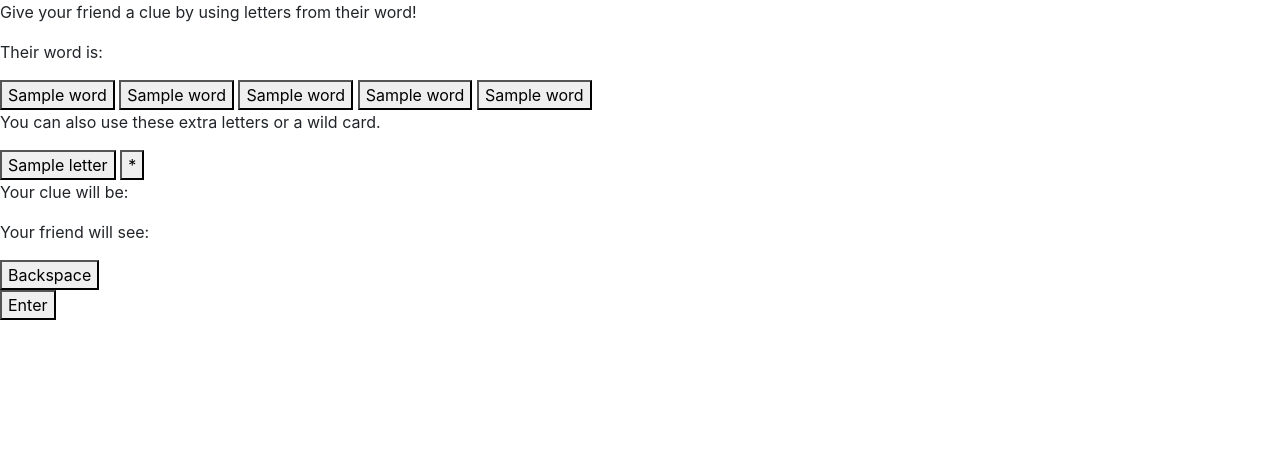
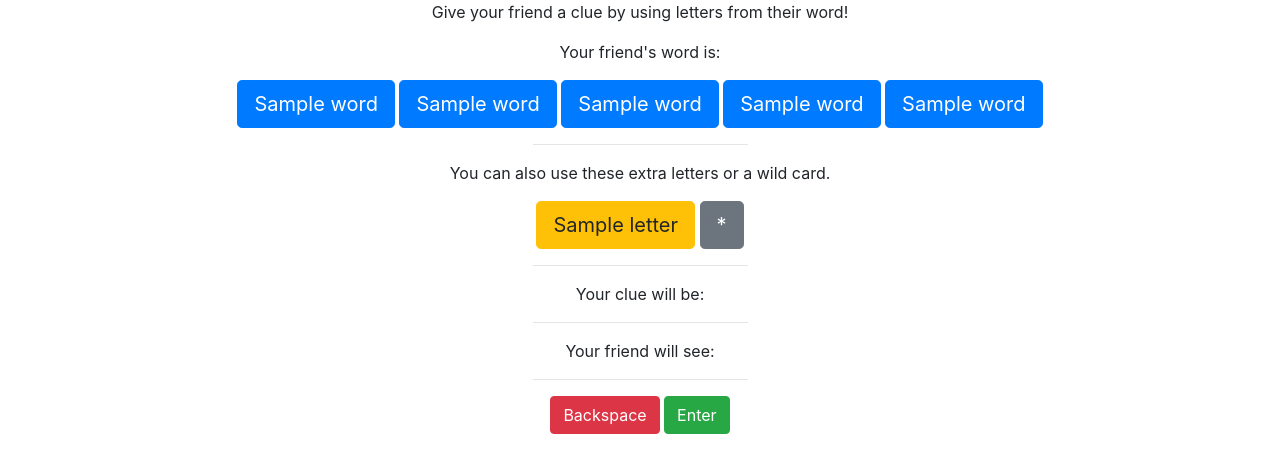
Before and after one commit to codefeld/lettergame, a Flask app: template templates/clue.html in a window 1280 px wide. Shown: the top 473 px of the page. Run offline with Flask 2, Linux system fonts and the light colour scheme; the template is opened without the code that fills it: most values are stand-ins (such as "Sample title", 1, 10 or a date in 2020); some libraries are stand-ins or nearby versions.

Commit message:
made clue.html look pretty

```diff
--- a/game.py
+++ b/game.py
@@ -42,9 +42,10 @@ def hello(name):
 def new_game():
 	game = Game()
 	games[game.key] = game
-	print("http://localhost:5000/game/{}/clue".format(game.key))
+	clue_url = "/game/{}/clue".format(game.key)
+	print( "http://localhost:5000{}".format(clue_url))
 	print(game.word)
-	return render_template("game.html")
+	return render_template("game.html", clue_url=clue_url)
 
 @app.route("/game/<string:key>/clue", methods = ['POST', 'GET'])
 def give_clue(key):
--- a/templates/clue.html
+++ b/templates/clue.html
@@ -1,27 +1,31 @@
 {% extends "layout.html" %}
 {% block content %}
+<div class="container" style="text-align: center">
 <p>Give your friend a clue by using letters from their word!</p>
-<p>Their word is:</p>
-<button onclick="updateClues('{{word[0]}}')" type="button">{{word[0]}}</button>
-<button onclick="updateClues('{{word[1]}}')" type="button">{{word[1]}}</button>
-<button onclick="updateClues('{{word[2]}}')" type="button">{{word[2]}}</button>
-<button onclick="updateClues('{{word[3]}}')" type="button">{{word[3]}}</button>
-<button onclick="updateClues('{{word[4]}}')" type="button">{{word[4]}}</button>
+<p>Your friend's word is:</p>
+<button onclick="updateClues('{{word[0]}}')" type="button" class="btn btn-primary btn-lg">{{word[0]}}</button>
+<button onclick="updateClues('{{word[1]}}')" type="button" class="btn btn-primary btn-lg">{{word[1]}}</button>
+<button onclick="updateClues('{{word[2]}}')" type="button" class="btn btn-primary btn-lg">{{word[2]}}</button>
+<button onclick="updateClues('{{word[3]}}')" type="button" class="btn btn-primary btn-lg">{{word[3]}}</button>
+<button onclick="updateClues('{{word[4]}}')" type="button" class="btn btn-primary btn-lg">{{word[4]}}</button>
+<hr class="col-3 col-md-2">
 <p>You can also use these extra letters or a wild card.</p>
 {% for letter in letters %}
-<button onclick="updateClues('{{letter}}')" type="button">{{letter}}</button>
+<button onclick="updateClues('{{letter}}')" type="button" class="btn btn-warning btn-lg">{{letter}}</button>
 {% endfor %}
-<button onclick="updateClues('*')" type="button">*</button>
+<button onclick="updateClues('*')" type="button" class="btn btn-secondary btn-lg">*</button>
+<hr class="col-3 col-md-2">
 <p>Your clue will be:</p>
 <div id="clue_show"></div>
+<hr class="col-3 col-md-2">
 <p>Your friend will see:</p>
 <div id="clue_clue"></div>
-<button onclick="backspace()" type="button">Backspace</button>
+<hr class="col-3 col-md-2">
 <form action="/game/{{uuid}}/clue" method="post" id="form1">
 	<input type="hidden" id="clue" name="clue" value="">
 </form>
-
-<button type="submit" form="form1" value="Submit">Enter</button>
+<button onclick="backspace()" type="button" class="btn btn-danger">Backspace</button>
+<button type="submit" form="form1" value="Submit" class="btn btn-success">Enter</button>
 
 <script>
 
@@ -42,17 +46,24 @@ function updateClue(letter) {
 }
 
 function updateClueClue(letter) {
-
+	style = "btn btn-warning btn-lg"
 	if (word.indexOf(letter) > -1) {
 		letter = "?"
+		style = "btn btn-primary btn-lg"
+	} else if (letter === "*") {
+		style = "btn btn-secondary btn-lg"
 	}
 
-	const span2 = document.createElement("span")
+	const button = document.createElement("button")
 	const node2 = document.createTextNode(letter)
-	span2.appendChild(node2)
+	button.appendChild(node2)
+	button.className = style
 
 	const element2 = document.getElementById("clue_clue")
-	element2.appendChild(span2)
+	element2.appendChild(button)
+
+	const space = document.createTextNode(" ")
+	element2.appendChild(space)
 }
 
 function updateClueForm(letter) {
@@ -81,6 +92,7 @@ function backspace() {
 
 	if (clue2.lastChild != null) {
 		clue2.lastChild.remove()
+		clue2.lastChild.remove()
 	}
 
 	const clue3 = document.getElementById("clue")
@@ -90,4 +102,5 @@ function backspace() {
 	}
 }
 </script>
+</div>
 {% endblock %}
```
